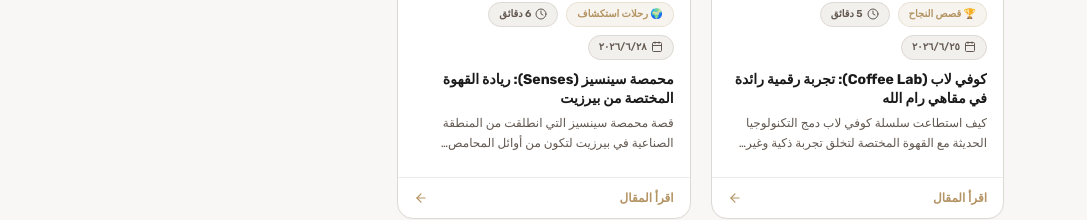
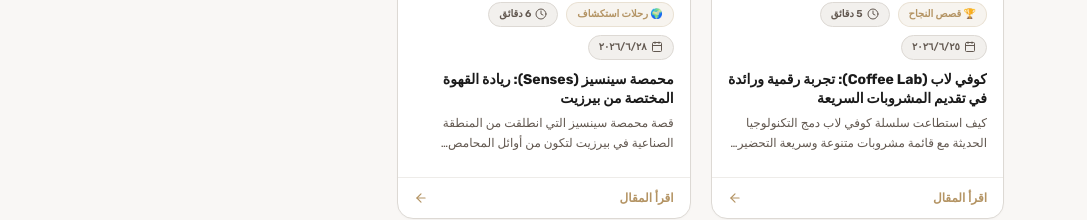
Before and after one commit to hellostaffsps-max/goat-academy, a Next.js app: page /blog in a window 1280 px wide. Shown: the part 1585-1805 px from the top of the page, without its empty margins (96-1183 px from the left). Built offline with nearby package versions, Linux system fonts and the light colour scheme; no server answers; the database is empty; what react-google-recaptcha-v3 would draw is missing.

Commit message:
Update Coffee Lab article content to focus on quick-prepared drinks

```diff
--- a/src/data/blogData.ts
+++ b/src/data/blogData.ts
@@ -223,35 +223,39 @@
   },
   {
     id: "success-story-coffee-lab",
-    title: "كوفي لاب (Coffee Lab): تجربة رقمية رائدة في مقاهي رام الله",
-    description: "كيف استطاعت سلسلة كوفي لاب دمج التكنولوجيا الحديثة مع القهوة المختصة لتخلق تجربة ذكية وغير مسبوقة للزبائن في فلسطين.",
+    title: "كوفي لاب (Coffee Lab): تجربة رقمية ورائدة في تقديم المشروبات السريعة",
+    description: "كيف استطاعت سلسلة كوفي لاب دمج التكنولوجيا الحديثة مع قائمة مشروبات متنوعة وسريعة التحضير لتخلق تجربة عصرية للزبائن في فلسطين.",
     category: "success",
     category_label: "🏆 قصص النجاح",
-    tags: ["نجاح", "كوفي لاب", "رام الله", "تجربة ذكية"],
+    tags: ["نجاح", "كوفي لاب", "رام الله", "تجربة ذكية", "مشروبات سريعة"],
     read_time: "5 دقائق",
     date: "2026-06-25",
     author: "فريق GoatJourney",
     content: `## رؤية تتجاوز مجرد فنجان قهوة
 
-عندما تتحدث عن التوسع والابتكار في سوق القهوة الفلسطيني، يبرز اسم **كوفي لاب (Coffee Lab)** فوراً. لم تكتفِ هذه السلسلة بتقديم قهوة مختصة بجودة عالية في رام الله ومحيطها، بل أعادت تعريف "تجربة الزبون" من خلال دمج التكنولوجيا المتطورة بشكل غير مسبوق في السوق المحلي.
+عندما تتحدث عن التوسع والابتكار في سوق القهوة والمشروبات الفلسطيني، يبرز اسم **كوفي لاب (Coffee Lab)** كأحد النماذج الرائدة في تقديم مفهوم جديد كلياً. لم تركز هذه السلسلة على فلسفة "القهوة المختصة" الكلاسيكية المعقدة، بل صبت جل اهتمامها على تلبية احتياجات الجيل الجديد من خلال تقديم **منيو واسع ومتنوع جداً من المشروبات المبتكرة التي يتم تحضيرها وتقديمها بسرعة فائقة**.
 
 ### فروع تمتد لتغطي احتياجات المدينة
 
-استطاع كوفي لاب التوسع بذكاء ليتواجد في النقاط الأكثر حيوية:
+استطاع كوفي لاب التوسع بذكاء ليتواجد في النقاط الأكثر حيوية ونشاطاً، مستهدفاً فئة الشباب والطلاب بشكل أساسي:
 * **فرع الإرسال:** في قلب الحركة التجارية مقابل برج فلسطين.
-* **فرع الطيرة:** لخدمة الأحياء السكنية الهادئة والطلاب.
-* **جامعة بيرزيت:** للتواجد في قلب التجمع الطلابي الأضخم.
+* **فرع الطيرة:** لخدمة الأحياء السكنية والشبابية.
+* **جامعة بيرزيت:** داخل حرم الجامعة للتواجد في قلب التجمع الطلابي الأضخم وتلبية طلباتهم بسرعة بين المحاضرات.
 * **فروع أخرى استراتيجية:** مثل وسط البلد، سردا (آيكون مول)، وبيتونيا.
 
-هذا الانتشار لم يكن عشوائياً، بل مدروساً ليكون كوفي لاب "المقهى القريب دائماً" لزبائنه.
+## سر التركيز: السرعة والتنوع
+
+السر في نجاح كوفي لاب يكمن في فهمه العميق لزبونه المستهدف:
+1. **قائمة مشروبات متنوعة (Diverse Menu):** بدلاً من حصر الخيارات في القهوة التقليدية، يركز كوفي لاب على ابتكار مشروبات باردة منعشة، خلطات حليب نكهات، مشروبات طاقة مبتكرة، وحلويات سريعة تناسب شريحة واسعة من الأذواق.
+2. **التحضير السريع (Quick Service):** تم تصميم خطوط العمل والـ Workflow لتكون فائقة السرعة، فالزبون الذي يتناول مشروبه أثناء الذهاب للعمل أو الجامعة لا يمتلك ترف الانتظار طويلاً.
 
 ## التجربة الذكية (Smart Experience)
 
-ما يميز كوفي لاب حقاً هو نظام **"التجربة الذكية"**. في بيئة سريعة الإيقاع، قدم كوفي لاب:
-1. **أكشاك الطلب الذاتي (Self-Ordering Kiosks):** مما قلل من وقت الانتظار على الكاشير ووفر تجربة عصرية سريعة.
-2. **بطاقة الولاء الرقمية:** بدلاً من البطاقات الورقية التقليدية، وفر كوفي لاب نظام ولاء رقمي يكافئ الزبائن الدائمين بسلاسة.
+ما يعزز ميزة السرعة والتنوع لدى كوفي لاب هو توظيف التكنولوجيا الحديثة بشكل كامل:
+* **أكشاك الطلب الذاتي (Self-Ordering Kiosks):** لتمكين الزبون من اختيار مشروبه المتنوع، تعديله، والدفع خلال ثوانٍ معدودة دون طوابير انتظار.
+* **برنامج الولاء الرقمي:** نظام رقمي متكامل يكافئ الزبائن على مشترياتهم السريعة والمتكررة بذكاء.
 
-هذا الدمج بين التكنولوجيا والخدمة السريعة جعل من كوفي لاب نموذجاً يُحتذى به لأي مستثمر يفكر في كيفية تطوير قطاع المقاهي (F&B) في فلسطين بعقلية عصرية.`,
+هذا المزيج الذكي بين قائمة المشروبات الغنية وسرعة تقديم الخدمة المدعومة بالحلول الرقمية جعل من كوفي لاب خياراً مفضلاً يومياً لآلاف الشباب الفلسطينيين.`,
   },
   {
     id: "senses-roastery-birzeit",
```
